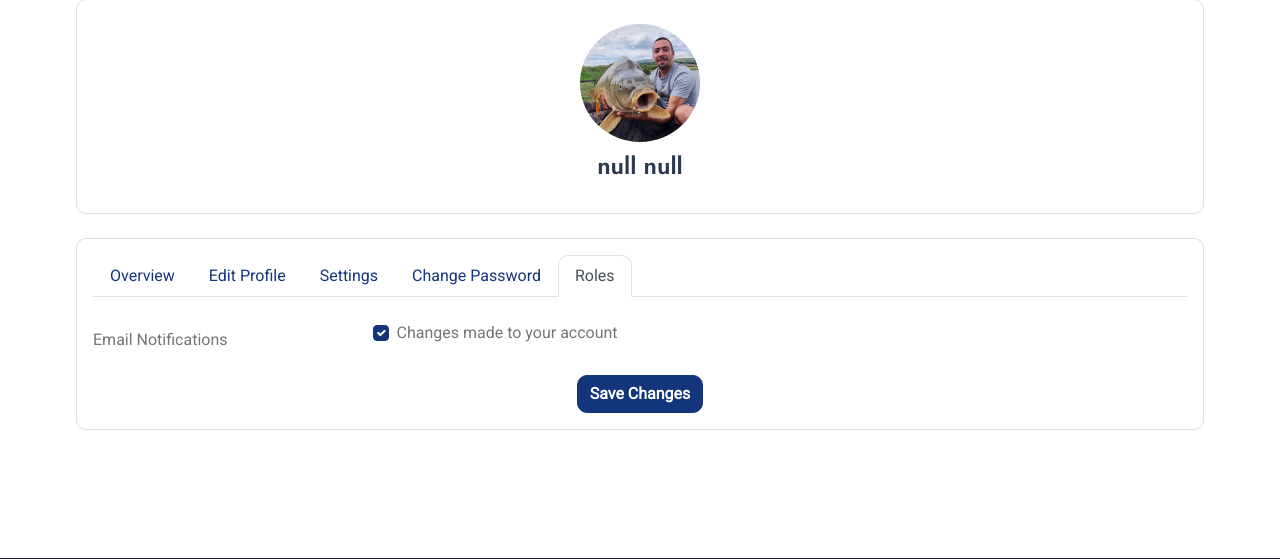
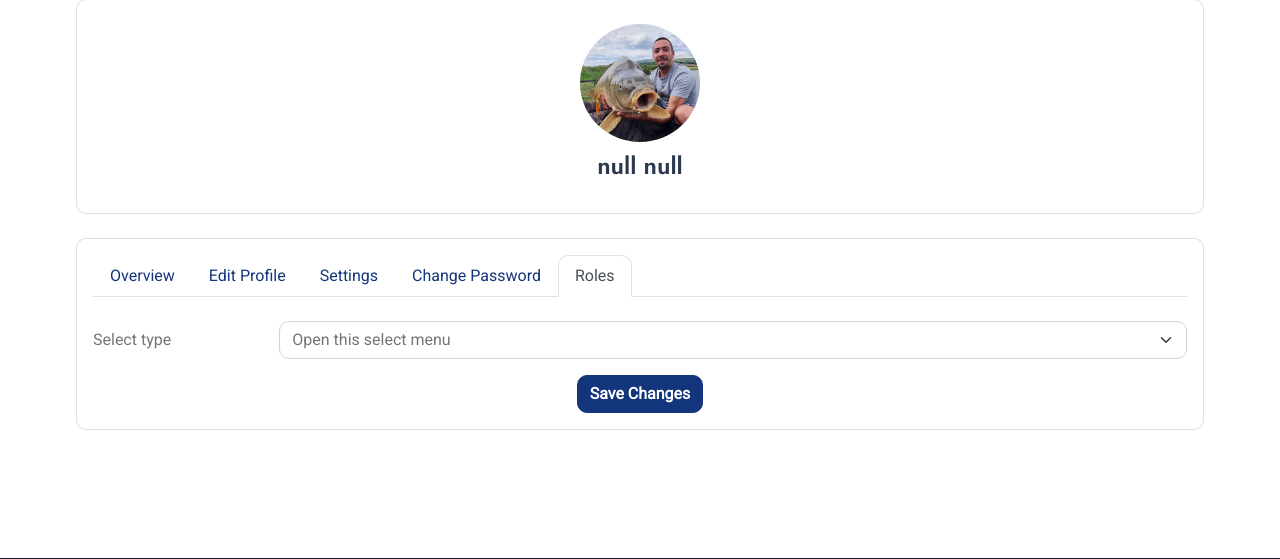
Before and after one commit to niki-evgeniev/CarpMap, a Spring app: page /profile in a window 1280 px wide, after a click on "Roles". Shown: the part 220-779 px from the top of the page. Run offline with Thymeleaf, Linux system fonts and the light colour scheme; the template is opened without the code that fills it, so the values that code supplies are empty; some of the project's set-up classes (security, data sources, template engines, error pages and the like) are left out, and stand-ins take their place; some libraries are stand-ins or nearby versions.

Commit message:
Add user role for admin panel

```diff
--- a/build.gradle
+++ b/build.gradle
@@ -5,7 +5,7 @@ plugins {
 }
 
 group = 'com.example'
-version = '0.2.4'
+version = '0.2.5'
 
 java {
     sourceCompatibility = '17'
--- a/src/main/java/com/example/carpmap/Service/Impl/ReservoirsServiceImpl.java
+++ b/src/main/java/com/example/carpmap/Service/Impl/ReservoirsServiceImpl.java
@@ -238,6 +238,7 @@ public class ReservoirsServiceImpl implements ReservoirsService {
             Optional<Reservoir> findId = reservoirRepository.findById(Long.valueOf(urlName));
             return modelMapper.map(findId, ReservoirIDDTO.class);
         }
+        System.out.println("RETURNING NULL FROM isReservoirId");
         return null;
     }
 
--- a/src/main/java/com/example/carpmap/Service/ProfileService.java
+++ b/src/main/java/com/example/carpmap/Service/ProfileService.java
@@ -13,7 +13,7 @@ import java.util.List;
 
 public interface ProfileService {
 
-    Page<ProfileAllDTO> findAllUsers(Pageable pageable);
+    Page<ProfileAllDTO> findAllUsers(Pageable pageable, UserDetails userDetails);
 
     ProfileInfoDTO findProfile(UserDetails userDetails);
 
--- a/src/main/resources/templates/index.html
+++ b/src/main/resources/templates/index.html
@@ -132,8 +132,7 @@
                 <br>
             </form>
             <div>
-                <h1 class="text-capitalize text-center mb-4 fw-bold">APPLICATION NOW IS IN TEST SORRY FOR
-                    INCONVENIENCE</h1>
+<!--                <h1 class="text-capitalize text-center mb-4 fw-bold">STAIGE</h1>-->
 
             </div>
         </div>
--- a/src/main/resources/templates/profile.html
+++ b/src/main/resources/templates/profile.html
@@ -496,19 +496,21 @@
                                 <!-- Settings Form -->
                                 <form>
                                     <div class="row mb-3">
-                                        <label for="profile-roles" class="col-md-4 col-lg-3 col-form-label">Email
-                                            Notifications</label>
-                                        <div class="col-md-8 col-lg-9">
-                                            <div class="form-check">
-                                                <input class="form-check-input"
-                                                       type="checkbox"
-                                                       id="test"
-                                                       checked>
-                                                <label class="form-check-label"
-                                                       for="changesMade">
-                                                    Changes made to your account
-                                                </label>
-                                            </div>
+                                        <label class="col-sm-2 col-form-label">Select type</label>
+                                        <div class="col-sm-10">
+                                            <select th:field="*{roleType}"
+                                                    th:errorclass="is-invalid"
+                                                    id="reservoirType"
+                                                    name="reservoirType"
+                                                    class="form-select" aria-label="Default select example">
+                                                <option value="">Open this select menu</option>
+                                                <option th:each="type : ${T(com.example.carpmap.Models.Enums.RoleType).values()}"
+                                                        th:text="${type}"
+                                                        th:value="${type}"
+                                                        value="1">One
+                                                </option>
+
+                                            </select>
                                         </div>
                                     </div>
 
```
Also changed, not shown: src/main/java/com/example/carpmap/Models/DTO/Profile/ProfileInfoDTO.java (+11 -0 lines), src/main/java/com/example/carpmap/Service/Impl/ProfileServiceImpl.java (+20 -3 lines), src/main/resources/templates/reservoirs.html (+4 -4 lines).
